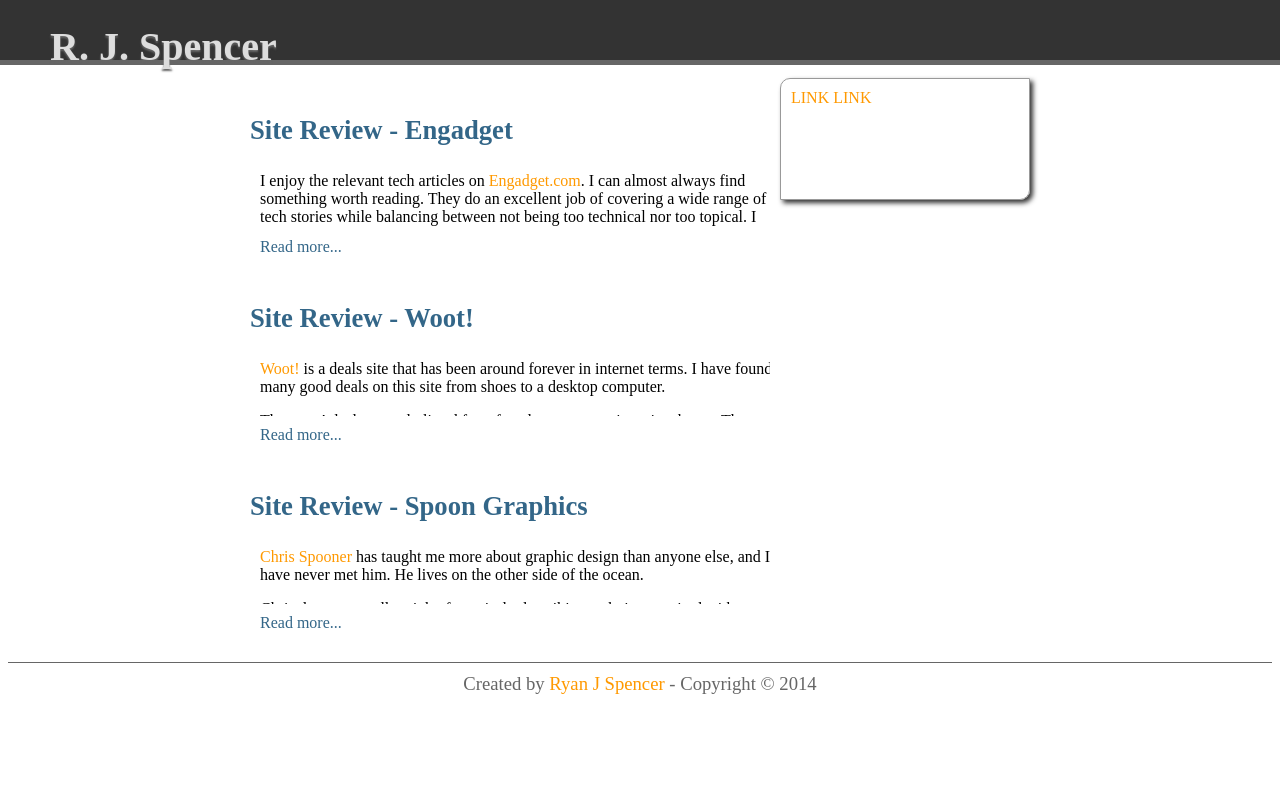
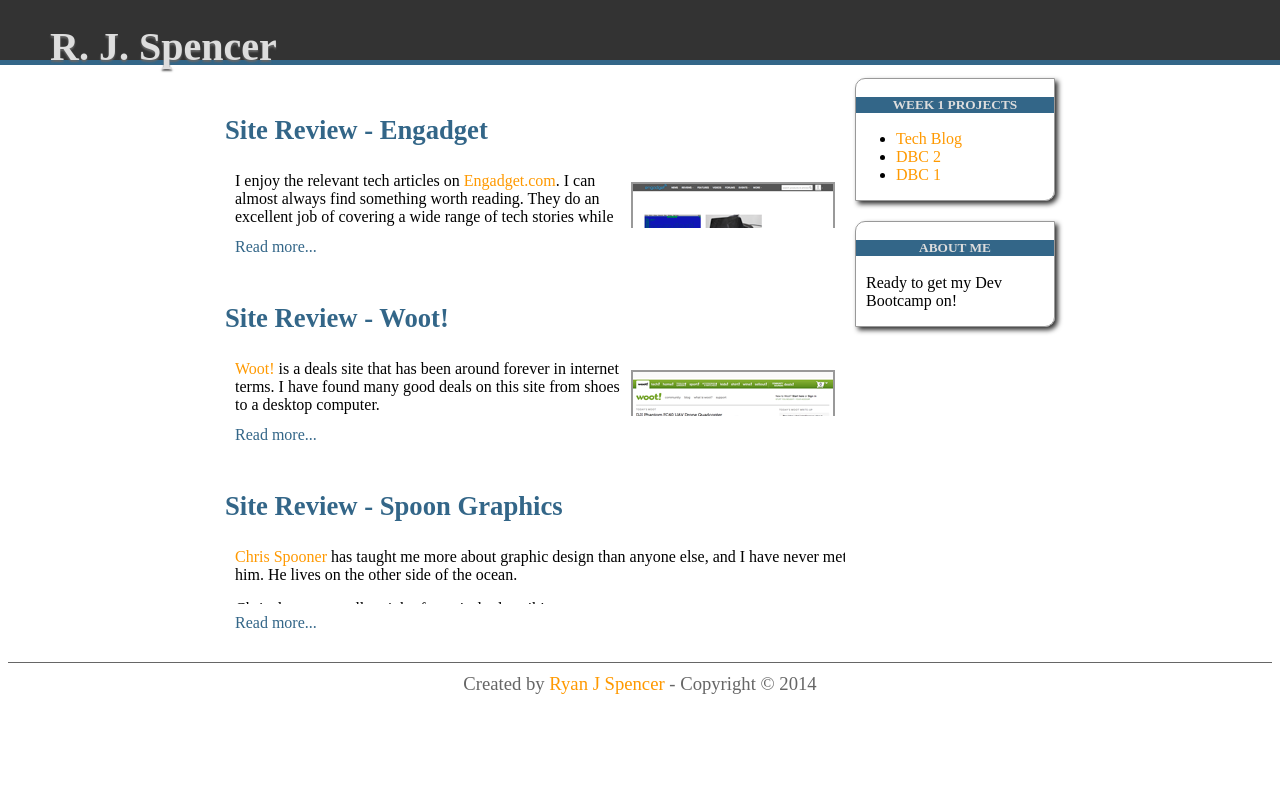
Before and after one commit to rjspencer/rjspencer.github.io, a PHP site: page /unit1_projects/week1_technical_blog.html in a window 1280 px wide. Run offline with PHP 8.4, Linux system fonts and the light colour scheme; some libraries are stand-ins or nearby versions.

Commit message:
Finished W1 Tech blog.  Made link and sidebar mods to DBC1.  Shared stylesheet between both so made a few modifications to clean up and debug.

```diff
--- a/unit1_projects/stylesheets/dbc2.css
+++ b/unit1_projects/stylesheets/dbc2.css
@@ -19,6 +19,8 @@ body  {
 
 img  {
 	border: 2px solid #999;
+    float: right;
+    margin: 10px;
 }
 
 a  {
@@ -33,12 +35,19 @@ a:hover  {
 h3  {
     color: #336688;
     font-size: 20pt;
+}
 
+h4  {
+    color: #ddd;
+    font-size: 10pt;
+    text-align: center;
+    background: #336688;
+    width: 100%;
 }
 
 #header  {
 	background: #333;
-	border-bottom: 5px solid #666;
+	border-bottom: 5px solid #336688;
 	color: #DDD;
 	position: fixed;
 	z-index: 50;
@@ -67,7 +76,7 @@ h3  {
 	top: 60px;
 	margin-left: auto;
 	margin-right: auto;
-	width: 800px;
+	width: 850px;
 	min-height: 500px;
     overflow: auto;
 }
@@ -75,7 +84,7 @@ h3  {
 #content  {
 	position: static;
 	float: left;
-	width:520px;
+	width:620px;
 	margin: 10px;
 	padding: 0px;
 
@@ -125,14 +134,13 @@ p  {
 .imgbox  {
 	float: left;
     margin: 5px;
-    margin-right: -70px;
-
+    margin-left: -10px;
 }
 
 .imgtext  {
     position: relative;
-    left: -90px;
-    bottom: 30px;
+    left: 190px;
+    bottom: 50px;
     background: #333;
     border: 1px solid #999;
     color: #DDD;
@@ -145,7 +153,7 @@ p  {
 #sidebar  {
 	position: static;
 	float: right;
-	width: 250px;
+	width: 200px;
 	margin: 10px;
 	margin-left: 0px;
 	padding: 0px;
@@ -153,14 +161,21 @@ p  {
 }
 
 .sidebox  {
-    padding: 10px;
 	border: 1px solid #999;
 	border-bottom-right-radius: 10px;
 	border-top-left-radius: 10px;
     min-height: 100px;
     margin-bottom: 20px;
+    box-shadow: 3px 3px 5px #333;
+}
 
-    box-shadow: 3px 3px 5px #333;
+.sidebox_link:h4  {
+    margin: 5px;
+    padding-left: 10px;
+}
+
+.sidebox_link  {
+    clear: both;
 }
 
 #footer  {
--- a/unit1_projects/week1_technical_blog.html
+++ b/unit1_projects/week1_technical_blog.html
@@ -12,6 +12,7 @@
 				$(this).siblings('.read_less').show();
 				$(this).siblings('.post_text').toggleClass('collapsed');
 				$(this).hide();
+
 			});
 
 			$('.read_less').click( function()  {
@@ -35,10 +36,12 @@
 		<div class="post">
 			<div class="collapsed post_text">
 				<h3>Site Review - Engadget</h3>
+                <img src="images/engadget.png" />
 				<p>I enjoy the relevant tech articles on <a href="http://engadget.com">Engadget.com</a>.  I can almost always find something worth reading.  They do an excellent job of covering a wide range of tech stories while balancing between not being too technical nor too topical.  I feel if I only read this blog, I would still have a good grasp of current and upcoming consumer tech.
 				</p>
 				<p>The site starts with 5 images, each for a different major story.  These stories revolve slower than the chronological blog postings below.  These images draw the eye to their best reads and save the user from searching.  The linear posting method with the highlights at the top makes it an easy site to use.  Though I have rarely used it, a thin persistant bar at the top contains a search box.
 				</p>
+                <img src="images/WFengadget400.jpg" />
 				<p>Engadget is a modern, sleek design with a lot of white space.  Calm blue is able to draw attention to needed elements when contrasted against the white and greys of the rest of the design.
 				</p>
 				<p>Engadget is an ad supported site.  They have a relatively low number of ads.</p>
@@ -49,8 +52,10 @@
 		<div class="post">
 			<div class="collapsed post_text">
 				<h3>Site Review - Woot!</h3>
+                <img src="images/woot.png" />
 				<p><a href="http://woot.com" target="blank">Woot!</a> is a deals site that has been around forever in internet terms.  I have found many good deals on this site from shoes to a desktop computer.</p>
 				<p>The woot! deals are only listed for a few days, or sometimes just hours.  They utilize some diagonal crops on their product photos to enhance the sense of urgency.  Woot feels like an ecommerce site with energetic yellow and lots of green means go.  It has a soft roundness to the fonts used which seem to be more trustworthy.  Generally, I spend short amounts of time on woot.  I check for a deal and move on.  They make the site fast to browse to promote frequent visits.</p>
+                <img src="images/WFwoot400.jpg" />
 				<p>Unlike sites like amazon, woot has a limited number of products which makes navigation easy.  They waste less space on navigation.</p>
 			</div>
 			<span class="read_more">Read more...</span>
@@ -59,10 +64,13 @@
 		<div class="post">
 			<div class="collapsed post_text">
 				<h3>Site Review - Spoon Graphics</h3>
+
 				<p><a href="http://blog.spoongraphics.com" target="blank">Chris Spooner</a> has taught me more about graphic design than anyone else, and I have never met him.  He lives on the other side of the ocean. </p>
+                <img src="images/spoon.png" />
 				<p>Chris does an excellent job of concisely describing techniques paired with screenshots.  I much prefer photos with steps to videos.  Why do I have to sit through a one minute description of why you made the video everytime I pop up youtube?  I don't care about your lunch, tell me how to accomplish the task.</p>
 				<p>Chris's site is muted earthtones which causes his artwork to pop.  It is an elegant look with a nod to the old print world.</p>
 				<p>Most visitor to the site are either subscribers checking out the latest post or googlers that land in a specific tutorial page based on what they searched for.  The navigation system is more about stumbling upon other projects you did not expect rather that a specific path.  It works well for the site since few people would arrive at the home page wanting to learn a specific skill.</p>
+                <img src="images/WFspoongraphics400.jpg" />
 				<p>sThis site is funded by ads, and they are well integrated into the site.  Chris seems to pick specific advertisers that actually have relevance.  As a user I appreciate this and probably click through ads more often here than on most sites.</p>
 			</div>
 			<span class="read_more">Read more...</span>
@@ -73,8 +81,16 @@
 
 	<div id="sidebar">
 		<div class="sidebox">
-			<span class="sidebox_link" ><a href="">LINK</a></span>
-			<span class="sidebox_link" ><a href="">LINK</a></span>
+            <h4>WEEK 1 PROJECTS</h4>
+			<ul>
+                <li><a href="week1_technical_blog.html">Tech Blog</a></li>
+                <li><a href="dbc2.html">DBC 2</a></li>
+                <li><a href="dbc1.html">DBC 1</a></li>
+            </ul>
+		</div>
+        <div class="sidebox">
+		<h4>ABOUT ME</h4>
+            <p>Ready to get my Dev Bootcamp on!</p>
 		</div>
 	</div>
 
```
Also changed, not shown: unit1_projects/dbc2.html (+8 -7 lines).
